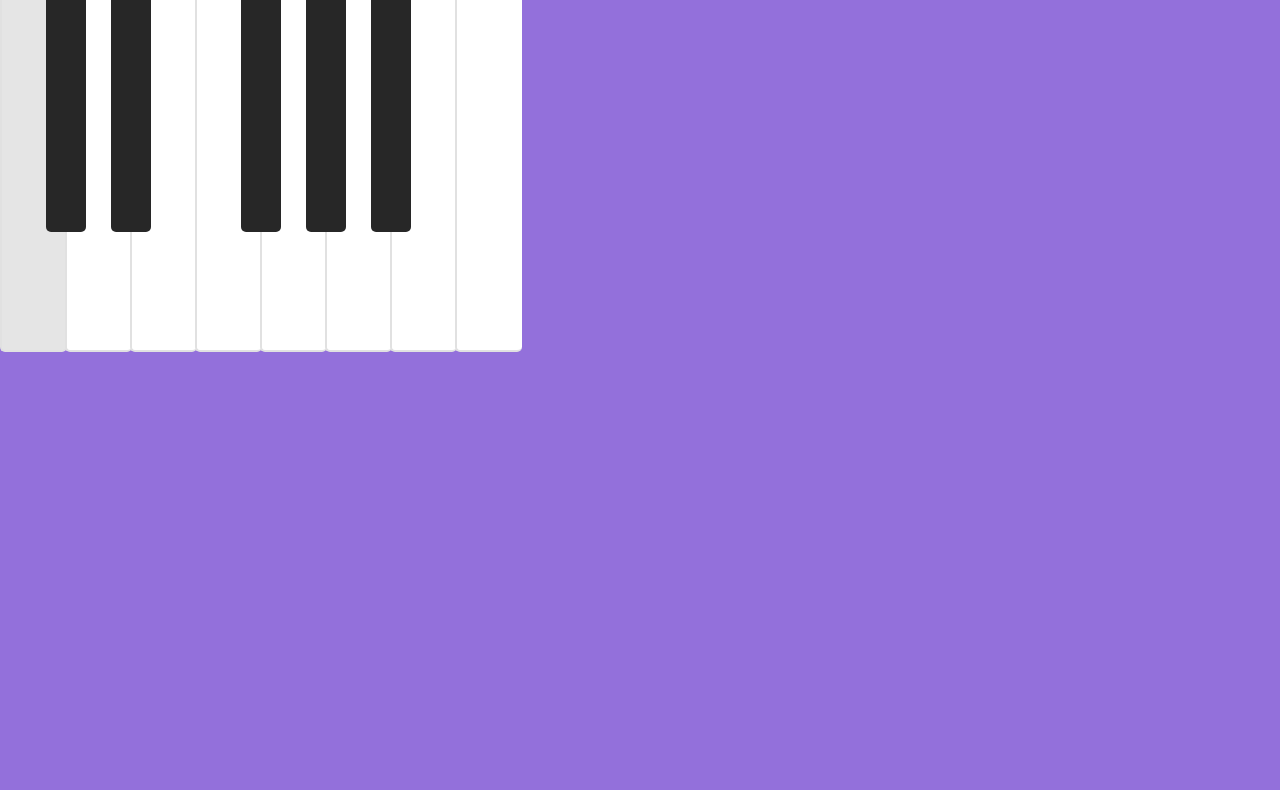
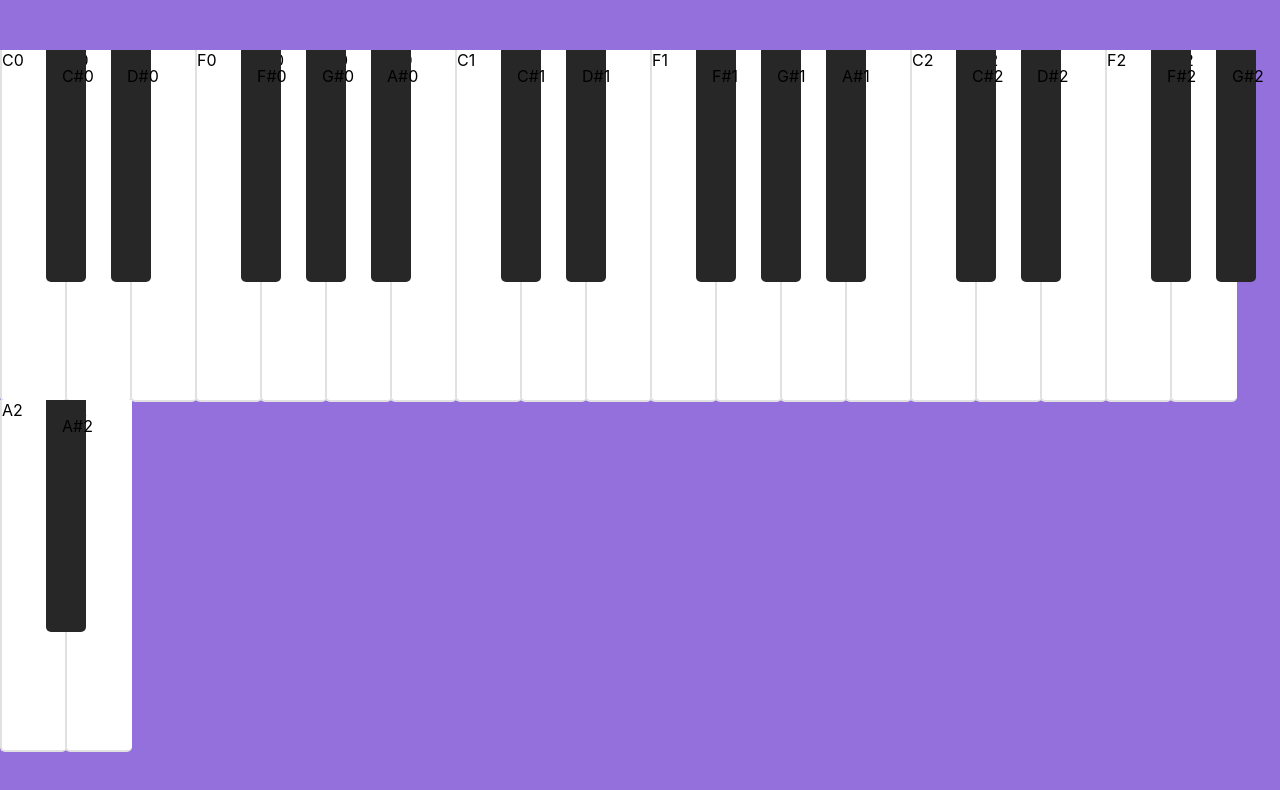
Before and after one commit to ArthurSudbrackIbarra/Piano-App, a React (Create React App) app: page / in a window 1280 px wide. Shown: the top 790 px of the page. Built offline with nearby package versions, Linux system fonts and the light colour scheme.

Commit message:
Piano and Center component progress.

```diff
--- a/src/components/App/App.tsx
+++ b/src/components/App/App.tsx
@@ -1,27 +1,12 @@
-import BlackKey from '../BlackKey/BlackKey';
-import WhiteKey from '../WhiteKey/WhiteKey';
+import Center from '../Center/Center';
+import Piano from '../Piano/Piano';
 
 function App() {
   return (
     <>
-      <WhiteKey>
-        <BlackKey/>
-      </WhiteKey>
-      <WhiteKey>
-        <BlackKey/>
-      </WhiteKey>
-      <WhiteKey/>
-      <WhiteKey>
-        <BlackKey/>
-      </WhiteKey>
-      <WhiteKey>
-        <BlackKey/>
-      </WhiteKey>
-      <WhiteKey>
-        <BlackKey/>
-      </WhiteKey>
-      <WhiteKey/>
-      <WhiteKey/>
+      <Center>
+        <Piano />
+      </Center>
     </>
   );
 }
--- a/src/components/BlackKey/BlackKey.module.css
+++ b/src/components/BlackKey/BlackKey.module.css
@@ -2,7 +2,7 @@
     position: absolute;
     top: 0;
     right: -21px;
-    background-color: rgb(39, 39, 39);
+    background-color: #272727;
     width: 8px;
     height: 200px;
     padding: 1rem;
@@ -10,7 +10,7 @@
     z-index: 100;
 }
 .key:hover {
-    background-color: rgb(27, 27, 27);
+    background-color: #1b1b1b;
 }
 .key:active {
     background-color: black;
--- a/src/components/BlackKey/BlackKey.tsx
+++ b/src/components/BlackKey/BlackKey.tsx
@@ -1,10 +1,14 @@
 import styles from "./BlackKey.module.css"
 
-function BlackKey() {
+type BlackKeyProps = {
+    noteName: string
+}
+
+function BlackKey(props: BlackKeyProps) {
     return (
-        <>
-            <div className={styles.key}></div>
-        </>
+        <div className={styles.key}>
+            {props.noteName}
+        </div>
     );
 }
 
--- /dev/null
+++ b/src/components/Center/Center.module.css
@@ -0,0 +1,7 @@
+.container {
+    display: flex;
+    justify-content: center;
+    align-items: center;
+    width: 100%;
+    height: 100%;
+}
--- /dev/null
+++ b/src/components/Center/Center.tsx
@@ -0,0 +1,15 @@
+import styles from "./Center.module.css"
+
+type CenterProps = {
+    children?: React.ReactNode
+}
+
+function Center(props: CenterProps) {
+    return (
+        <div className={styles.container}>
+            {props.children}
+        </div>
+    );
+}
+
+export default Center;
--- /dev/null
+++ b/src/components/Piano/Piano.tsx
@@ -0,0 +1,36 @@
+import BlackKey from "../BlackKey/BlackKey";
+import WhiteKey from "../WhiteKey/WhiteKey";
+
+const intervals: number[] = [0, 1, 2]
+
+function Piano() {
+    return (
+        <div className="piano" >
+            {intervals.map(interval => {
+                return (
+                    <>
+                        <WhiteKey noteName={`C${interval}`}>
+                            <BlackKey noteName={`C#${interval}`} />
+                        </WhiteKey >
+                        <WhiteKey noteName={`D${interval}`}>
+                            <BlackKey noteName={`D#${interval}`} />
+                        </WhiteKey>
+                        <WhiteKey noteName={`E${interval}`} />
+                        <WhiteKey noteName={`F${interval}`}>
+                            <BlackKey noteName={`F#${interval}`} />
+                        </WhiteKey>
+                        <WhiteKey noteName={`G${interval}`}>
+                            <BlackKey noteName={`G#${interval}`} />
+                        </WhiteKey>
+                        <WhiteKey noteName={`A${interval}`}>
+                            <BlackKey noteName={`A#${interval}`} />
+                        </WhiteKey>
+                        <WhiteKey noteName={`B${interval}`} />
+                    </>
+                )
+            })}
+        </div >
+    );
+}
+
+export default Piano;
--- a/src/components/WhiteKey/WhiteKey.module.css
+++ b/src/components/WhiteKey/WhiteKey.module.css
@@ -8,14 +8,14 @@
     height: 350px;
 }
 .key {
-    background-color: white;
-    border-left: 2px solid rgb(225, 225, 225);
-    border-bottom: 2px solid rgb(225, 225, 225);
+    background-color: #ffffff;
+    border-left: 2px solid #e1e1e1;
+    border-bottom: 2px solid #e1e1e1;
     border-radius: 0 0 5px 5px;
 }
 .key:hover {
-    background-color: #E5E5E5
+    background-color: #e5e5e5
 }
 .key:active {
-    background-color: #BFBFBF;
+    background-color: #bfbfbf;
 }
--- a/src/components/WhiteKey/WhiteKey.tsx
+++ b/src/components/WhiteKey/WhiteKey.tsx
@@ -2,16 +2,17 @@ import styles from "./WhiteKey.module.css"
 
 type WhiteKeyProps = {
     children?: React.ReactNode // Black Key Children.
+    noteName: string
 }
 
 function WhiteKey(props: WhiteKeyProps) {
     return (
-        <>
-            <div className={styles.wrapper}>
-                <div className={styles.key}></div>
-                {props.children}
+        <div className={styles.wrapper}>
+            <div className={styles.key}>
+                {props.noteName}
             </div>
-        </>
+            {props.children}
+        </div>
     );
 }
 
--- a/src/index.css
+++ b/src/index.css
@@ -1,3 +1,8 @@
+html, body, #root {
+  width: 100%;
+  height: 100%;
+}
+
 body {
   background-color: mediumpurple;
   margin: 0;
@@ -7,8 +12,3 @@ body {
   -webkit-font-smoothing: antialiased;
   -moz-osx-font-smoothing: grayscale;
 }
-
-code {
-  font-family: source-code-pro, Menlo, Monaco, Consolas, 'Courier New',
-    monospace;
-}
```
Also changed, not shown: src/components/Piano/Piano.module.css (added), 1 other file (tests, documents, lock files or other folders).
